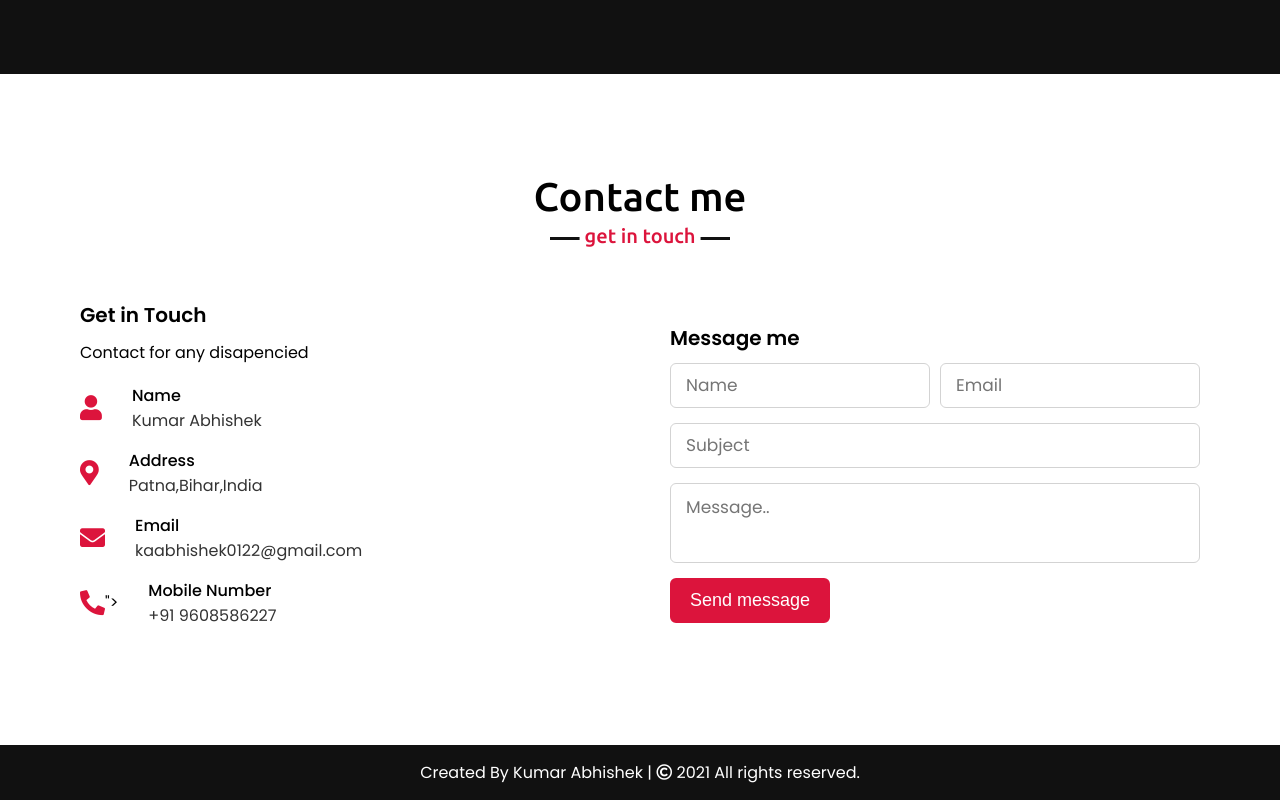
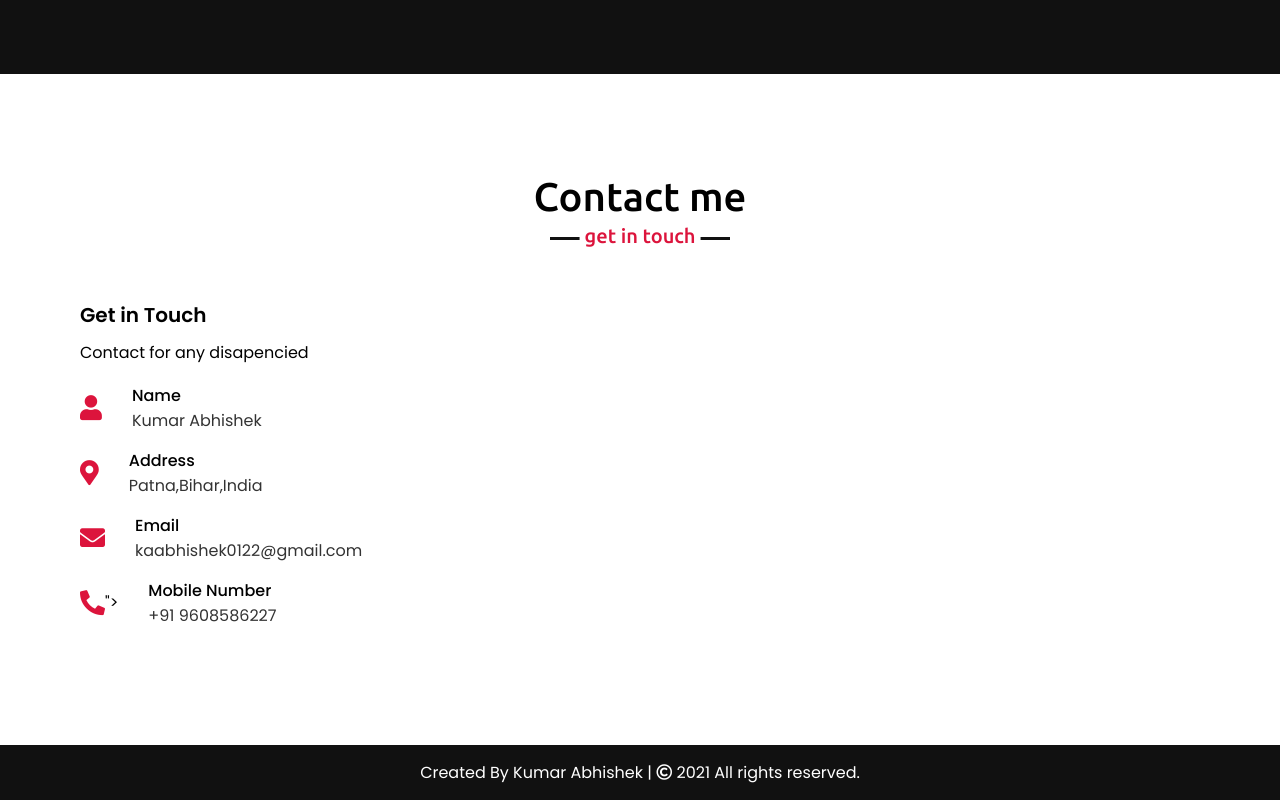
Before and after one commit to abhi-0122/PortFolio, a plain HTML site: page index.html in a window 1280 px wide. Shown: the part 3332-4132 px from the top of the page. Drawn offline with nearby package versions, Linux system fonts and the light colour scheme.

Commit message:
Update index.html

```diff
--- a/index.html
+++ b/index.html
@@ -283,7 +283,7 @@
 
 
 
-            <div class="column right" >
+            <!--div class="column right" >
                 <div class="text">Message me</div>
                 <form action="mailto:kaabhishek0122@gmail.com" method="POST" enctype="multipart/form-data" name="EmailForm">
                         <div class="fields">
@@ -307,7 +307,7 @@
                 </div>
 
 
-            </div>
+            </div-->
         </div>
     </section>
 
```
